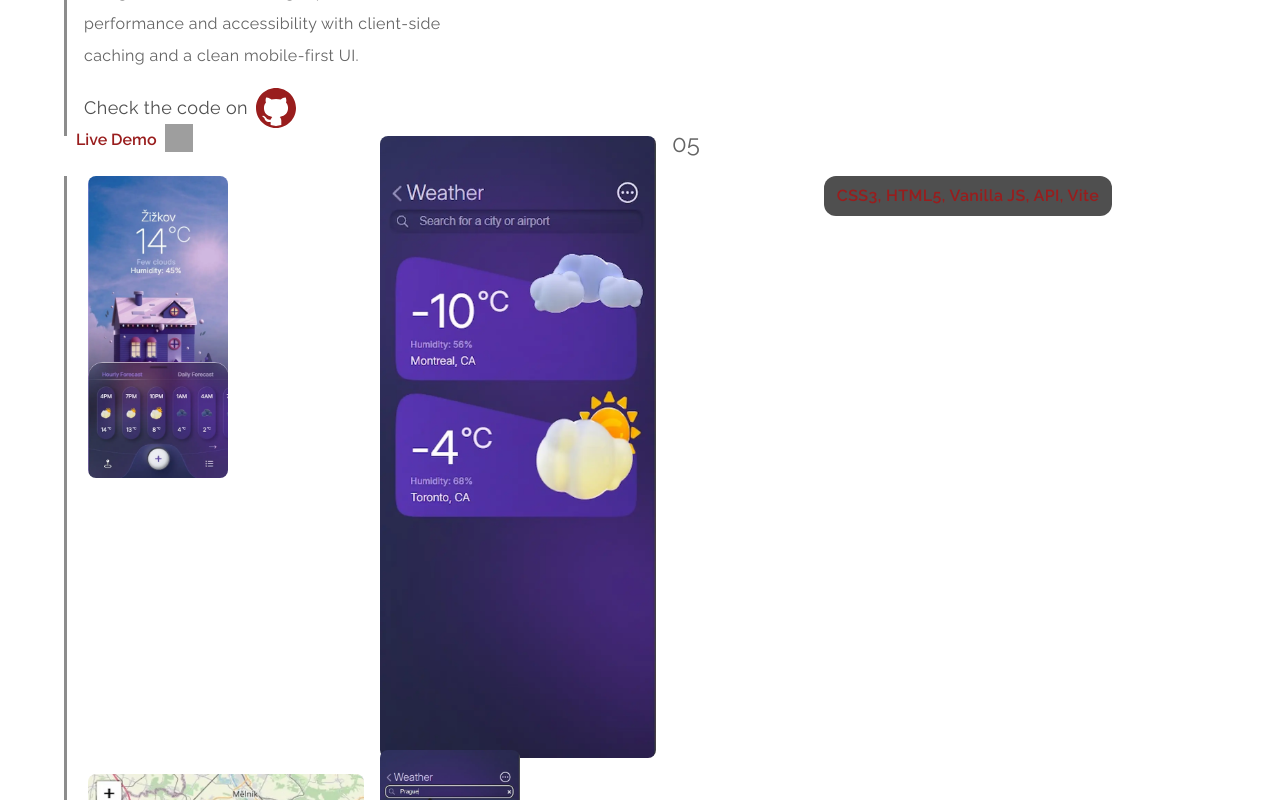
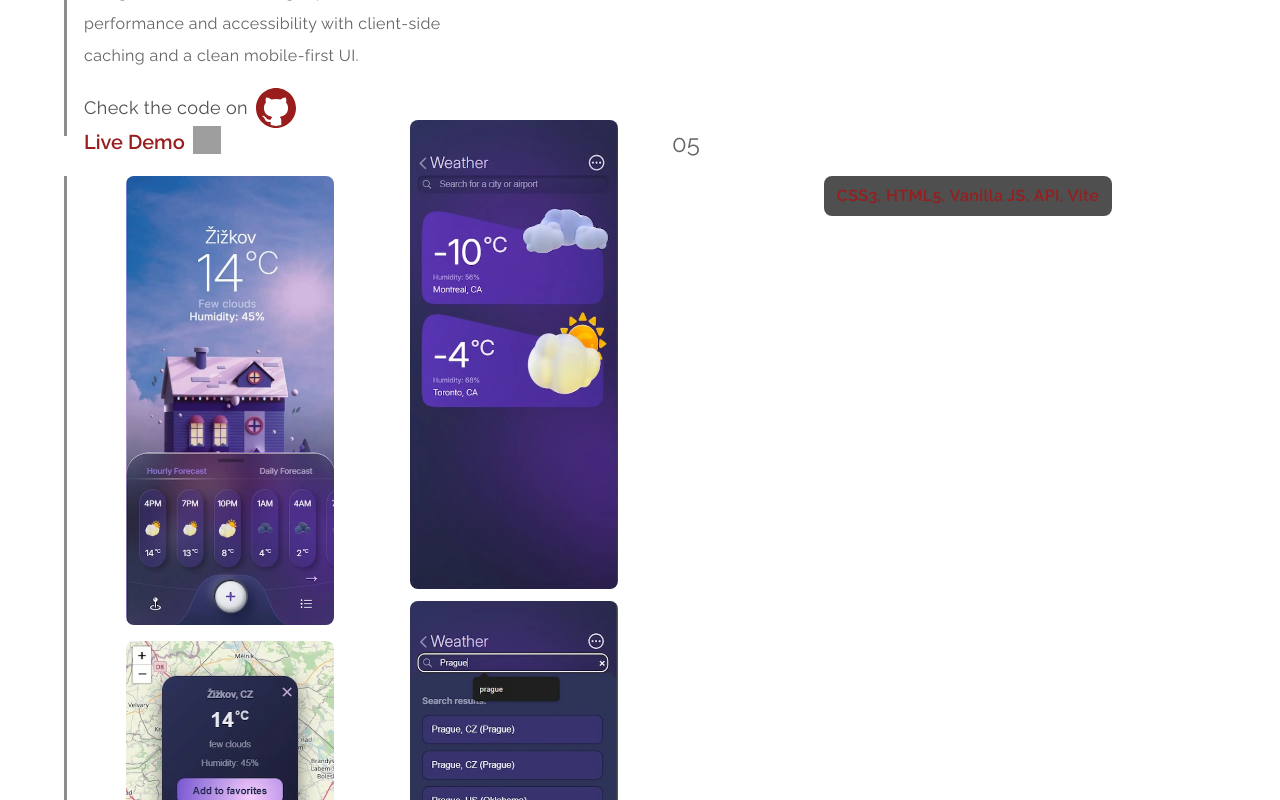
Before and after one commit to bavayra/Portfolio, a React (Vite) app: page / in a window 1280 px wide. Shown: the part 3300-4100 px from the top of the page. Built offline with nearby package versions, Linux system fonts and the light colour scheme; grey boxes are pictures that could not be loaded.

Commit message:
refactor/style(Projects 360-600): corrected dividers' top positions and heights. Increased font size for tech stack element and live demo link. Corrected margins. Resized images to match screen w

```diff
--- a/data/projects.ts
+++ b/data/projects.ts
@@ -37,7 +37,7 @@ export const projects: Project[] = [
         alt: "Dog Shelter",
         width: 375,
         height: 667,
-        className: "",
+        className: "phone-md:w-38 mx-auto phone-lg:w-44 tablet-sm:w-52",
       },
       {
         thumbnail: "/screens/dog-shelter-screen/dog-shelter-1440-thumb.webp",
@@ -45,7 +45,7 @@ export const projects: Project[] = [
         alt: "Dog Shelter",
         width: 375,
         height: 667,
-        className: "-mt-8",
+        className: "-mt-10 tablet-sm:w-52 phone-md:w-36 mx-auto phone-lg:w-44",
       },
       {
         thumbnail:
@@ -54,7 +54,8 @@ export const projects: Project[] = [
         alt: "Dog Shelter",
         width: 375,
         height: 667,
-        className: "translate-y-8",
+        className:
+          "translate-y-8 tablet-sm:w-52 phone-md:w-38 mx-auto phone-lg:w-44",
       },
       {
         thumbnail: "/screens/dog-shelter-screen/dog-shelter-390-thumb.webp",
@@ -62,7 +63,8 @@ export const projects: Project[] = [
         alt: "Dog Shelter",
         width: 375,
         height: 667,
-        className: "-mt-20",
+        className:
+          "-mt-24 tablet-sm:w-52 phone-md:w-36 phone-lg:w-44 phone-md:-mt-30 mx-auto",
       },
     ],
   },
@@ -83,7 +85,7 @@ export const projects: Project[] = [
         alt: "Weather App Main",
         width: 140,
         height: 667,
-        className: "",
+        className: "phone-md:w-36 mx-auto phone-lg:w-44 tablet-sm:w-52",
       },
       {
         thumbnail: "/screens/weather-app-screen/weather-app-cities-thumb.webp",
@@ -91,7 +93,8 @@ export const projects: Project[] = [
         alt: "Weather App Cities",
         width: 375,
         height: 667,
-        className: "-mt-10",
+        className:
+          "-mt-10 mx-auto phone-md:w-36 tablet-sm:w-52 phone-lg:w-44 phone-lg:-mt-14",
       },
       {
         thumbnail: "/screens/weather-app-screen/weather-app-map-thumb.webp",
@@ -99,7 +102,7 @@ export const projects: Project[] = [
         alt: "Weather App Map",
         width: 375,
         height: 667,
-        className: "",
+        className: "phone-md:w-34 tablet-sm:w-52 phone-lg:w-44 mx-auto",
       },
       {
         thumbnail: "/screens/weather-app-screen/weather-app-search-thumb.webp",
@@ -107,7 +110,8 @@ export const projects: Project[] = [
         alt: "Weather App Search",
         width: 140,
         height: 667,
-        className: "-mt-6",
+        className:
+          "-mt-6 mx-auto phone-lg:w-44 phone-lg:-mt-10 tablet-sm:w-52 phone-md:w-36",
       },
     ],
   },
--- a/src/components/ProjectScreen.tsx
+++ b/src/components/ProjectScreen.tsx
@@ -37,7 +37,7 @@ const ProjectScreen = (props: ProjectScreenProps) => {
           <h3 className="sr-only">{props.title}</h3>
           <p className="sr-only">{props.description}</p>
 
-          <div className="flex items-center ml-3 text-accent-red text-base font-semibold">
+          <div className="flex items-center ml-3 tablet-sm:text-xl phone-lg:ml-5  text-accent-red text-base font-semibold">
             {props.links?.live && (
               <a
                 href={props.links.live}
@@ -56,7 +56,7 @@ const ProjectScreen = (props: ProjectScreenProps) => {
         <p className="text-text phone-sm:text-xl tablet-sm:text-2xl">
           {props.pageNumber}
         </p>
-        <div className="grid grid-cols-2 gap-4 ml-6 ">
+        <div className="grid grid-cols-2 gap-4 phone-md:gap-x-0 ml-6 ">
           {props.images.map((img, index) => (
             <img
               key={`${img.thumbnail}-${index}`}
@@ -71,7 +71,7 @@ const ProjectScreen = (props: ProjectScreenProps) => {
             />
           ))}
         </div>
-        <p className="text-center text-base bg-section-title w-72 p-2 mx-auto rounded-xl text-accent-red font-semibold tracking-wide">
+        <p className="text-center text-sm tablet-sm:text-base bg-section-title w-72 p-2 mx-auto rounded-lg text-accent-red font-semibold tracking-wide">
           {props.technologies.join(", ")}
         </p>
       </div>
@@ -86,7 +86,7 @@ const ProjectScreen = (props: ProjectScreenProps) => {
           <img
             src={openImage}
             alt="Project full screen"
-            className="max-h-[90vh] max-w-[90vw] rounded-lg shadow-lg"
+            className="max-h-[90vh] max-w-[90vw] rounded-lg shadow-lg "
             onClick={(e) => e.stopPropagation()}
           />
         </div>
```
